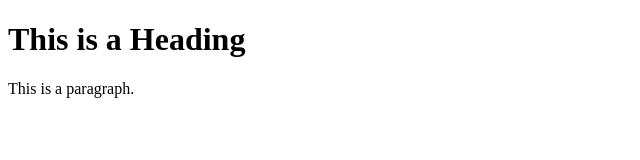
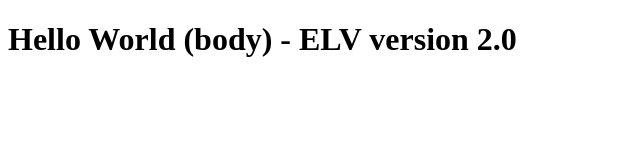
Before and after one commit to Elvilchis/hello-world, a plain HTML site: page Index.html in a window 1280 px wide. Shown: the whole page, without its empty margins (0-640 px from the left). Drawn offline with Linux system fonts and the light colour scheme.

Commit message:
Update Index.html

```diff
--- a/Index.html
+++ b/Index.html
@@ -1,12 +1,14 @@
 <!DOCTYPE html>
-<html>
+<html lang="en">
+<!--
+    Author: Emilio Vilchis
+-->
 <head>
-<title>Page Title</title>
+    <meta charset='UTF-8'>
+    <title>Hello World</title>
 </head>
-<body>
-
-<h1>This is a Heading</h1>
-<p>This is a paragraph.</p>
 
 </body>
+    <h1>Hello World (body) - ELV version 2.0</h1>
+</body>
 </html>
```
